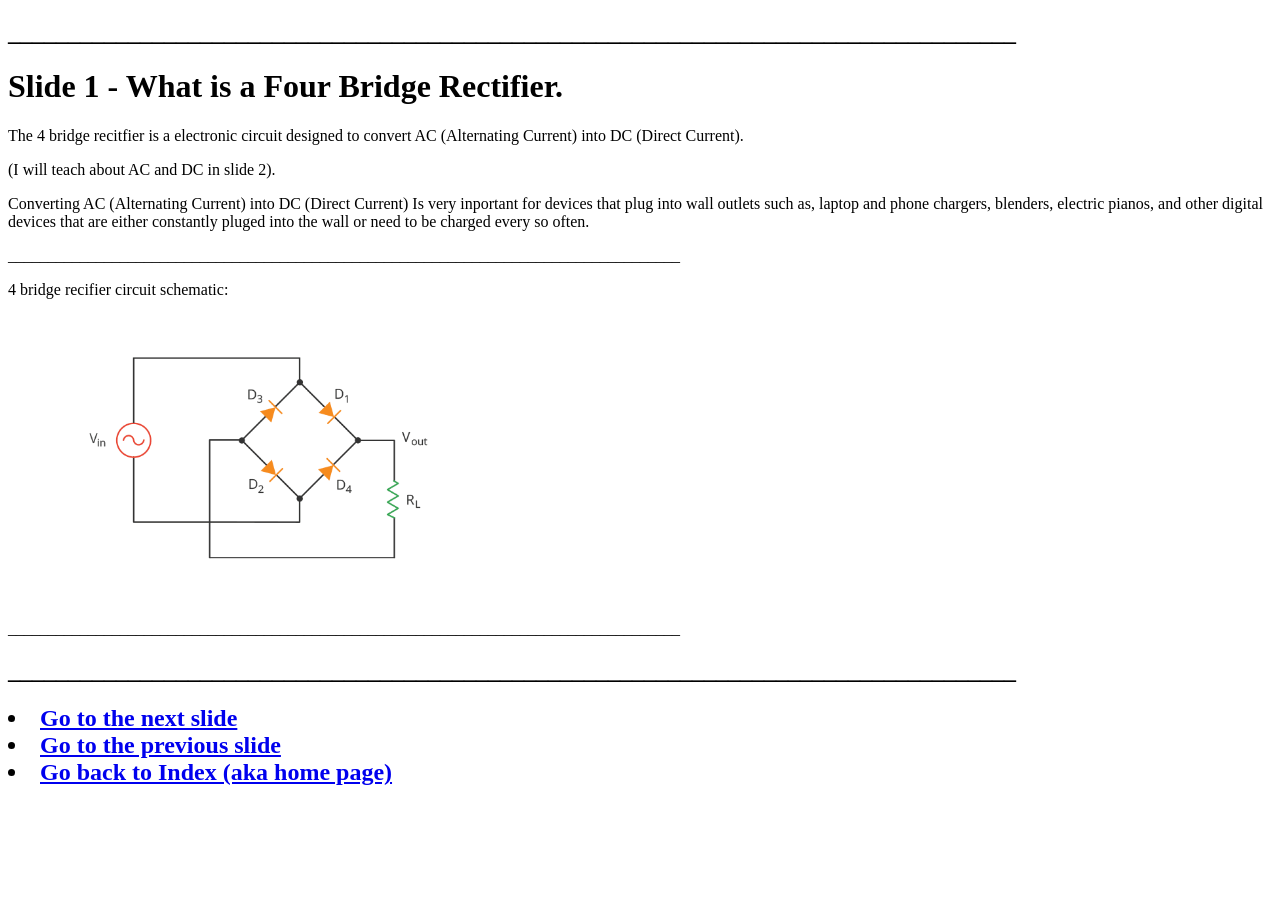
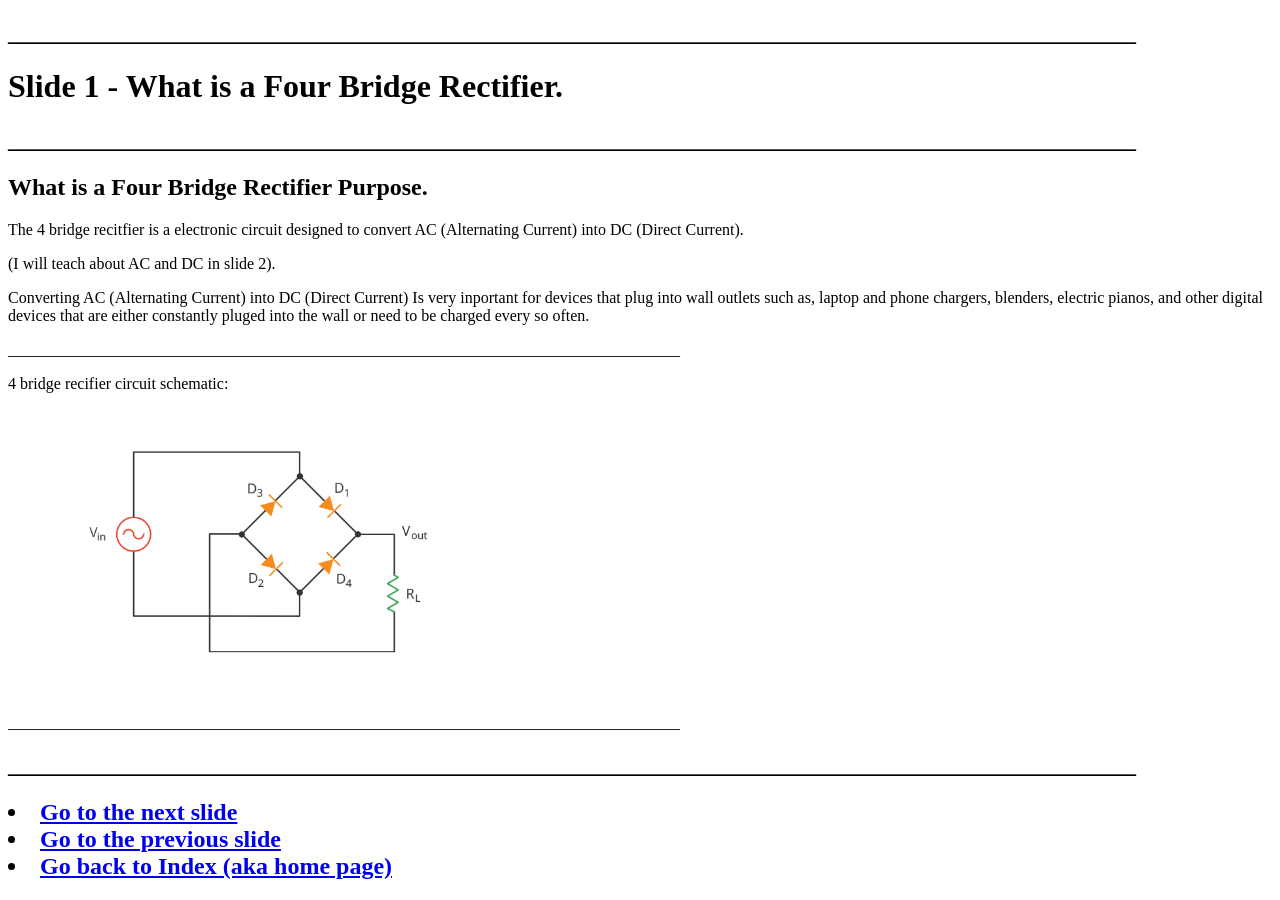
Before and after one commit to SailingDreamer/Four_Bridge_Rectifier, a plain HTML site: page slides/slide1.html in a window 1280 px wide. Before the commit the page ends 806 px from the top, so only its background shows below. Drawn offline with Linux system fonts and the light colour scheme.

Commit message:
Update slide1.html

```diff
--- a/slides/slide1.html
+++ b/slides/slide1.html
@@ -1,18 +1,27 @@
 <!DOCTYPE html>
 <html>
 <head>
-<title>What is a Four Bridge Rectifier</title>
+<title>
+    What is a Four Bridge Rectifier.
+</title>
 </head>
 <body>
 
     <h2>
-        ____________________________________________________________________________________
+        ______________________________________________________________________________________________
     <h2>
 
 <h1>
     Slide 1 - What is a Four Bridge Rectifier.
 </h1>
 
+    <h2>
+        ______________________________________________________________________________________________
+    <h2>
+
+<h2>
+    What is a Four Bridge Rectifier Purpose.
+</h2>
 
     <p>
         The 4 bridge recitfier is a electronic circuit designed to convert AC (Alternating Current) into DC (Direct Current).
@@ -48,7 +57,7 @@
     </p>
 
     <h2>
-        ____________________________________________________________________________________
+        ______________________________________________________________________________________________
     <h2>
 
 <li><a href=slide2.html>Go to the next slide</a></li>
```
